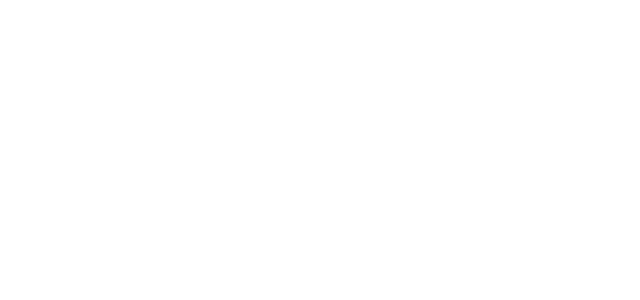
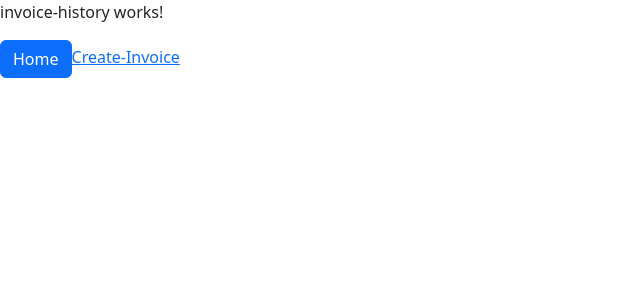
Before and after one commit to OmarFaruq97/pharmacy_management_system, an Angular app in the folder pharmacy_management_frontend/: page /invoice-history in a window 1280 px wide. Before the commit this address led to /. Shown: the top 300 px of the page, without its empty margins (0-640 px from the left). Built offline with nearby package versions, Linux system fonts and the light colour scheme.

Commit message:
update project

```diff
--- a/pharmacy_management_frontend/src/app/app.routes.ts
+++ b/pharmacy_management_frontend/src/app/app.routes.ts
@@ -5,8 +5,8 @@ import { HomeComponent } from './home/home.component';
 import { ReceivedMedicieneComponent } from './received-mediciene/received-mediciene.component';
 import { InventoryComponent } from './inventory/inventory.component';
 import { InvoiceComponent } from './invoice/invoice.component';
-import { SalesHistoryComponent } from './sales-history/sales-history.component';
 import { EmployeeManagementComponent } from './employee-management/employee-management.component';
+import { InvoiceHistoryComponent } from './invoice-history/invoice-history.component';
 
 export const routes: Routes = [
 
@@ -17,6 +17,6 @@ export const routes: Routes = [
     {path: 'receive-med', component: ReceivedMedicieneComponent},
     {path: 'inventory', component: InventoryComponent},
     {path: 'invoice', component: InvoiceComponent},
-    {path: 'sales-history', component: SalesHistoryComponent},
+    {path: 'invoice-history', component: InvoiceHistoryComponent},
     {path: 'employee', component: EmployeeManagementComponent},
 ];
--- a/pharmacy_management_frontend/src/app/employee-management/employee-management.component.html
+++ b/pharmacy_management_frontend/src/app/employee-management/employee-management.component.html
@@ -1 +1,2 @@
 <p>employee-management works!</p>
+<a href="home" class="btn btn-primary">Home</a>
--- a/pharmacy_management_frontend/src/app/home/home.component.html
+++ b/pharmacy_management_frontend/src/app/home/home.component.html
@@ -26,7 +26,7 @@
     <div class="card-body">
       <h5 class="card-title">Card title</h5>
       <p class="card-text">With supporting text below as a natural lead-in to additional content.</p>
-      <a href="sales-history" class="btn btn-primary">Sales-History</a>
+      <a href="invoice-history" class="btn btn-primary">Invoice-History</a>
     </div>
   </div>
 
--- a/pharmacy_management_frontend/src/app/inventory/inventory.component.html
+++ b/pharmacy_management_frontend/src/app/inventory/inventory.component.html
@@ -3,6 +3,7 @@
   <a href="receive-med" class="btn btn-primary">Receive Medicine</a>
   <a href="home" class="btn btn-primary">Home</a>
   <a href="invoice" class="btn btn-primary">Create-Invoice</a>
+  <a href="invoice-history" class="btn btn-primary">Invoice-History</a>
 
   <div class="table-container">
     <h3>Inventory</h3>
--- /dev/null
+++ b/pharmacy_management_frontend/src/app/invoice-history/invoice-history.component.html
@@ -0,0 +1,3 @@
+<p>invoice-history works!</p>
+<a href="home" class="btn btn-primary">Home</a>
+<a href="invoice">Create-Invoice</a>
--- a/pharmacy_management_frontend/src/app/invoice/invoice.component.html
+++ b/pharmacy_management_frontend/src/app/invoice/invoice.component.html
@@ -1,6 +1,7 @@
 <a href="inventory" class="btn btn-primary">Inventory</a>
 <a href="home" class="btn btn-primary">Home</a>
 <a href="receive-med" class="btn btn-primary">Receive Medicine</a>
+<a href="invoice-history">Invoice-History</a>
 
 <div class="invoice-form">
   <!-- Remove ngForm and use [formGroup] instead -->
@@ -50,6 +51,7 @@
     <input formControlName="amount" readonly><br>
 
     <label>Discount Amount:</label>
+    <!-- here have to implement readonly insteade manual discount -->
     <input formControlName="discountAmount" readonly><br>
 
     <label>Net Payable:</label>
--- a/pharmacy_management_frontend/src/app/received-mediciene/received-mediciene.component.html
+++ b/pharmacy_management_frontend/src/app/received-mediciene/received-mediciene.component.html
@@ -1,5 +1,7 @@
 <p>received-mediciene works!</p>
     <a href="inventory" class="btn btn-primary">Medicine-Inventory</a>
+    <a href="invoice-history" class="btn btn-primary">Invoice-History</a>
+    <a href="home" class="btn btn-primary">Home</a>
 <h3>Add Medicine</h3>
 <form #form="ngForm" (ngSubmit)="onSubmit(form)">
   <table>
--- a/pharmacy_management_frontend/src/app/sales-history/sales-history.component.html
+++ /dev/null
@@ -1 +0,0 @@
-<p>sales-history works!</p>
```
Also changed, not shown: pharmacy_management_frontend/src/app/invoice-history/invoice-history.component.ts (added, +11 -0 lines), pharmacy_management_frontend/src/app/invoice/invoice.component.ts (+0 -112 lines), pharmacy_management_frontend/src/app/sales-history/sales-history.component.ts (deleted, +0 -11 lines), pharmacy_management_frontend/src/app/invoice-history/invoice-history.component.css (added), 1 other file (tests, documents, lock files or other folders).
